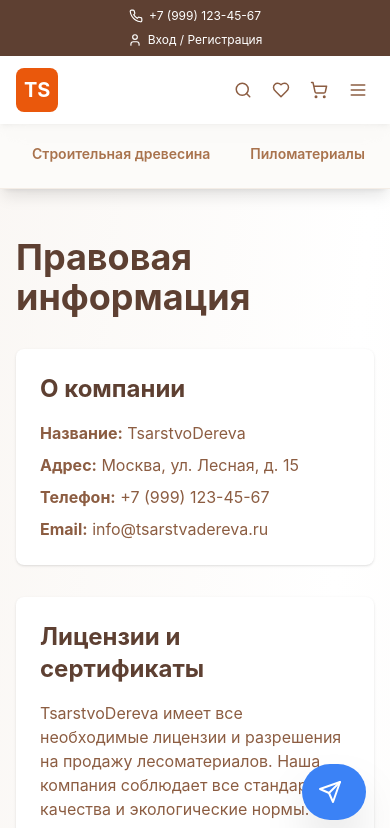
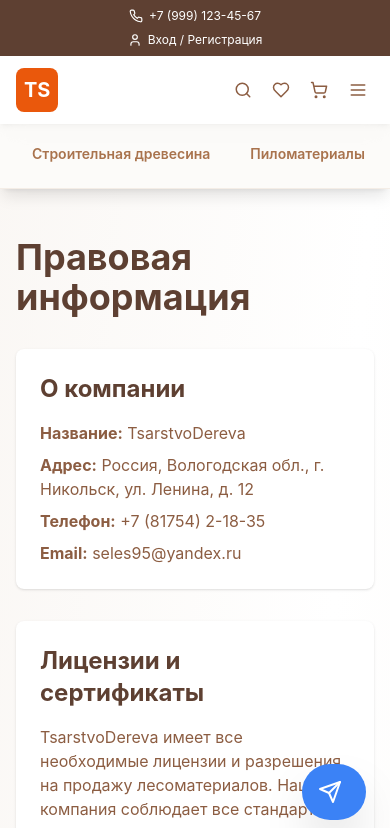
Before and after one commit to passivedrop-lab/bois, a Next.js app: page /pravovaya-informaciya in a window 390 px wide. Shown: the top 828 px of the page. Built offline with nearby package versions, Linux system fonts and the light colour scheme.

Commit message:
Update company contact information (address, phone, email)

```diff
--- a/app/faq/page.tsx
+++ b/app/faq/page.tsx
@@ -53,7 +53,7 @@
     },
     {
       question: "Кого я могу контактировать для других вопросов?",
-      answer: "Наша команда доступна по электронной почте info@tsarstvadereva.ru или по телефону +7 (999) 123-45-67. Мы обычно отвечаем в течение 24 часов."
+      answer: "Наша команда доступна по электронной почте seles95@yandex.ru или по телефону +7 (81754) 2-18-35. Мы обычно отвечаем в течение 24 часов."
     }
   ]
 
@@ -98,13 +98,13 @@
             </p>
             <div className="flex flex-col sm:flex-row gap-4 justify-center">
               <a
-                href="mailto:info@tsarstvadereva.ru"
+                href="mailto:seles95@yandex.ru"
                 className="bg-fire-600 text-white px-6 py-2 rounded-lg hover:bg-fire-700 transition font-semibold"
               >
                 Отправить письмо
               </a>
               <a
-                href="tel:+79991234567"
+                href="tel:+78175421835"
                 className="bg-white border-2 border-fire-600 text-fire-600 px-6 py-2 rounded-lg hover:bg-fire-50 transition font-semibold"
               >
                 Позвонить
--- a/app/kontakty/page.tsx
+++ b/app/kontakty/page.tsx
@@ -20,7 +20,7 @@
                 </div>
                 <div>
                   <h3 className="font-semibold text-wood-900">Наш офис</h3>
-                  <p className="text-wood-600">Москва, ул. Лесная, д. 15</p>
+                  <p className="text-wood-600">Россия, Вологодская обл., г. Никольск, ул. Ленина, д. 12</p>
                 </div>
               </div>
 
@@ -30,7 +30,7 @@
                 </div>
                 <div>
                   <h3 className="font-semibold text-wood-900">Телефон</h3>
-                  <p className="text-wood-600">+7 (999) 123-45-67</p>
+                  <p className="text-wood-600">+7 (81754) 2-18-35</p>
                 </div>
               </div>
 
@@ -40,7 +40,7 @@
                 </div>
                 <div>
                   <h3 className="font-semibold text-wood-900">Email</h3>
-                  <p className="text-wood-600">info@tsarstvadereva.ru</p>
+                  <p className="text-wood-600">seles95@yandex.ru</p>
                 </div>
               </div>
 
--- a/app/pravovaya-informaciya/page.tsx
+++ b/app/pravovaya-informaciya/page.tsx
@@ -10,9 +10,9 @@
             <section className="bg-white rounded-lg shadow p-6">
               <h2 className="text-2xl font-bold text-wood-900 mb-4">О компании</h2>
               <p className="mb-2"><strong>Название:</strong> TsarstvoDereva</p>
-              <p className="mb-2"><strong>Адрес:</strong> Москва, ул. Лесная, д. 15</p>
-              <p className="mb-2"><strong>Телефон:</strong> +7 (999) 123-45-67</p>
-              <p><strong>Email:</strong> info@tsarstvadereva.ru</p>
+              <p className="mb-2"><strong>Адрес:</strong> Россия, Вологодская обл., г. Никольск, ул. Ленина, д. 12</p>
+              <p className="mb-2"><strong>Телефон:</strong> +7 (81754) 2-18-35</p>
+              <p><strong>Email:</strong> seles95@yandex.ru</p>
             </section>
 
             {/* Права */}
@@ -87,7 +87,7 @@
                 Мы никогда не передаем вашу информацию третьим лицам без вашего явного согласия.
               </p>
               <p>
-                По вопросам обработки персональных данных обращайтесь по адресу: <strong>privacy@tsarstvadereva.ru</strong>
+                По вопросам обработки персональных данных обращайтесь по адресу: <strong>seles95@yandex.ru</strong>
               </p>
             </section>
 
@@ -98,7 +98,7 @@
                 Свяжитесь с нашей службой поддержки для получения дополнительной информации.
               </p>
               <p className="mt-2">
-                <strong>Email:</strong> <a href="mailto:legal@tsarstvadereva.ru" className="text-fire-600 hover:text-fire-700">legal@tsarstvadereva.ru</a>
+                <strong>Email:</strong> <a href="mailto:seles95@yandex.ru" className="text-fire-600 hover:text-fire-700">seles95@yandex.ru</a>
               </p>
             </section>
           </div>
--- a/components/Footer.tsx
+++ b/components/Footer.tsx
@@ -37,18 +37,18 @@
             <ul className="space-y-2 sm:space-y-3 text-sm sm:text-base text-wood-300">
               <li className="flex items-start gap-2">
                 <MapPin size={16} className="text-fire-400 mt-0.5 flex-shrink-0 sm:w-4.5 sm:h-4.5" />
-                <span>Москва, ул. Лесная, д. 15</span>
+                <span>Россия, Вологодская обл., г. Никольск, ул. Ленина, д. 12</span>
               </li>
               <li className="flex items-start gap-2">
                 <Phone size={16} className="text-fire-400 mt-0.5 flex-shrink-0 sm:w-4.5 sm:h-4.5" />
-                <a href="tel:+79991234567" className="hover:text-fire-400 transition break-all">
-                  +7 (999) 123-45-67
+                <a href="tel:+78175421835" className="hover:text-fire-400 transition break-all">
+                  +7 (81754) 2-18-35
                 </a>
               </li>
               <li className="flex items-start gap-2">
                 <Mail size={16} className="text-fire-400 mt-0.5 flex-shrink-0 sm:w-4.5 sm:h-4.5" />
-                <a href="mailto:info@drovapremium.ru" className="hover:text-fire-400 transition break-all">
-                  info@drovapremium.ru
+                <a href="mailto:seles95@yandex.ru" className="hover:text-fire-400 transition break-all">
+                  seles95@yandex.ru
                 </a>
               </li>
             </ul>
```
